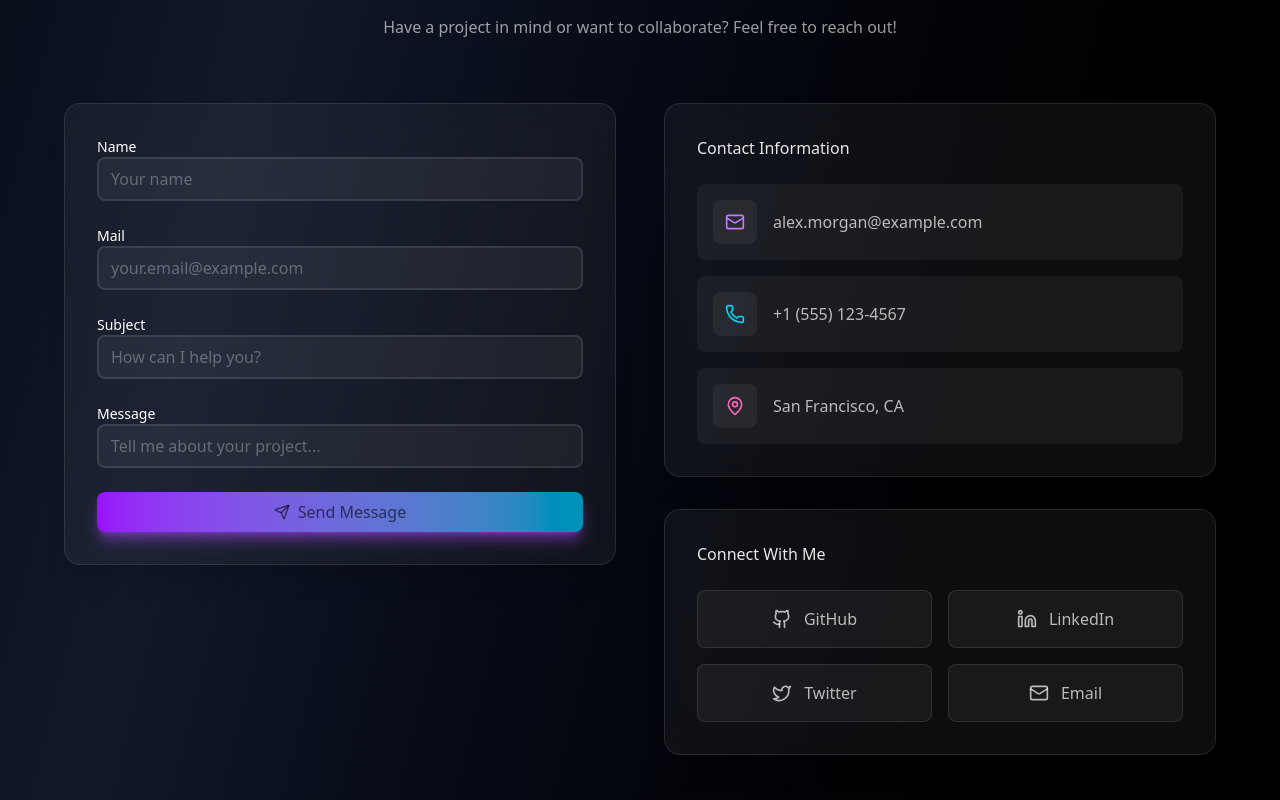
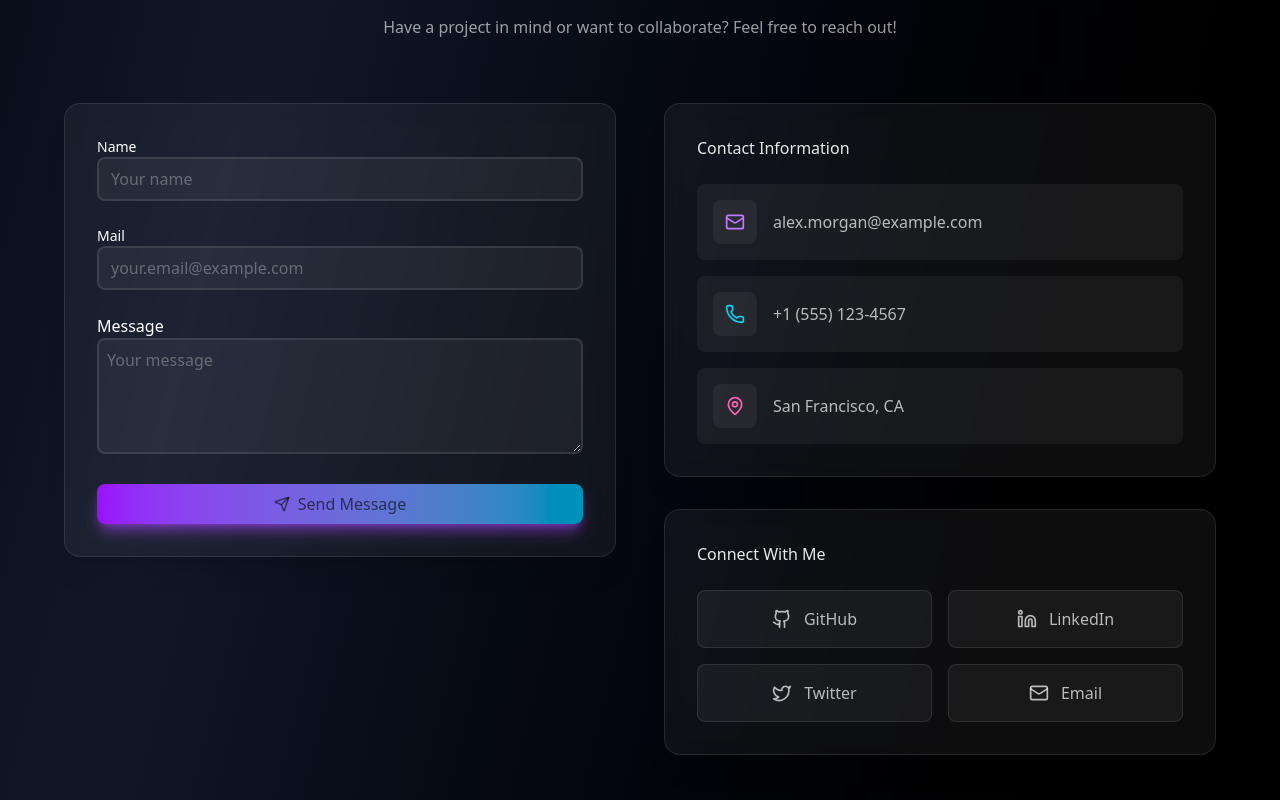
Before and after one commit to Rustemov02/myPortfolio, a React (Vite) app: page / in a window 1280 px wide. Shown: the part 4080-4880 px from the top of the page. Built offline with nearby package versions, Linux system fonts and the light colour scheme.

Commit message:
improved contact form with react-hook-form and added "Formspree" for sending email

```diff
--- a/package.json
+++ b/package.json
@@ -17,6 +17,7 @@
     "motion": "^12.23.24",
     "react": "^19.1.1",
     "react-dom": "^19.1.1",
+    "react-hook-form": "^7.66.0",
     "react-remove-scroll": "^2.7.1",
     "tailwind-merge": "^3.3.1",
     "tailwindcss": "^4.1.16"
--- a/src/components/Button.tsx
+++ b/src/components/Button.tsx
@@ -1,4 +1,4 @@
-interface ButtonProps {
+interface ButtonProps extends React.ButtonHTMLAttributes<HTMLButtonElement> {
   onClick?: () => void;
   className?: string;
   children?: React.ReactNode;
--- a/src/components/Input.tsx
+++ b/src/components/Input.tsx
@@ -5,6 +5,7 @@ interface InputType extends React.InputHTMLAttributes<HTMLInputElement> {
   label?: string;
   className?: string;
   variant?: "default";
+  error?: string;
 }
 
 const Input = ({
@@ -15,6 +16,7 @@ const Input = ({
   className,
   variant = "default",
   placeholder,
+  error,
   ...props
 }: InputType) => {
   const styles = {
@@ -40,6 +42,7 @@ const Input = ({
         )}
         {...props}
       />
+      {error && <p className="text-red-400 text-sm mt-1">{error}</p>}
     </div>
   );
 };
--- a/src/index.css
+++ b/src/index.css
@@ -1,10 +1,9 @@
 @import "tailwindcss";
-
 
 /* Ümumi scroll üçün */
 ::-webkit-scrollbar {
-  width: 6px;          /* Yatay/şaquli scrollbar qalınlığı */
-  height: 6px;         /* Yatay scrollbar üçün */
+  width: 6px; /* Yatay/şaquli scrollbar qalınlığı */
+  height: 6px; /* Yatay scrollbar üçün */
 }
 
 ::-webkit-scrollbar-track {
@@ -13,7 +12,7 @@
 
 ::-webkit-scrollbar-thumb {
   background-color: rgba(100, 100, 100, 0.5); /* Scroll bar rəngi */
-  border-radius: 10px;       /* Yuvarlaq kənarlar */
+  border-radius: 10px; /* Yuvarlaq kənarlar */
 }
 
 ::-webkit-scrollbar-thumb:hover {
@@ -22,6 +21,15 @@
 
 /* Firefox */
 * {
-  scrollbar-width: thin;                   /* incə scrollbar */
-  scrollbar-color: rgba(100,100,100,0.5) transparent; /* thumb və track */
+  scrollbar-width: thin; /* incə scrollbar */
+  scrollbar-color: rgba(100, 100, 100, 0.5) transparent; /* thumb və track */
 }
+
+/* Remove Chrome autofill background */
+input:-webkit-autofill,
+input:-webkit-autofill:hover,
+input:-webkit-autofill:focus {
+  -webkit-box-shadow: 0 0 0px 1000px rgba(255, 255, 255, 0.05) inset !important;
+  -webkit-text-fill-color: white !important;
+  transition: background-color 9999s ease-in-out 0s;
+}
--- a/src/pages/Contact.tsx
+++ b/src/pages/Contact.tsx
@@ -10,7 +10,13 @@ import {
   Twitter,
 } from "lucide-react";
 import Input from "../components/Input";
-import { cn } from "../utils/cn";
+import { useForm, Controller } from "react-hook-form";
+
+type FormData = {
+  name: string;
+  email: string;
+  message: string;
+};
 
 const Contact = () => {
   const socialLinks = [
@@ -36,8 +42,42 @@ const Contact = () => {
     { icon: MapPin, text: "San Francisco, CA", color: "text-pink-400" },
   ];
 
-  const handleSubmit = () => {};
+  const {
+    control,
+    handleSubmit,
+    reset,
+    formState: { errors, isSubmitting },
+  } = useForm<FormData>({
+    defaultValues: {
+      name: "",
+      email: "",
+      message: "",
+    },
+  });
 
+  const onSubmit = async (data: FormData) => {
+    console.log(data);
+    try {
+      const response = await fetch("https://formspree.io/f/YOUR_FORM_ID", {
+        method: "POST",
+        headers: {
+          "Content-Type": "application/json",
+        },
+        body: JSON.stringify(data),
+      });
+
+      if (response.ok) {
+        setStatus("success");
+        reset();
+      } else {
+        setStatus("error");
+      }
+    } catch {
+      setStatus("error");
+    }
+
+    reset();
+  };
   return (
     <section
       id="contact"
@@ -68,48 +108,64 @@ const Contact = () => {
             transition={{ duration: 0.6, delay: 0.2 }}
           >
             <div className="glass-card p-8 rounded-2xl border border-white/10 backdrop-blur-md bg-white/5 shadow-xl">
-              <form className="space-y-6">
+              <form className="space-y-6" onSubmit={handleSubmit(onSubmit)}>
                 {/* Name Field */}
                 <div className="space-y-2">
+                  <Controller
+                    name="name"
+                    control={control}
+                    rules={{ required: "Name is required" }}
+                    render={({ field }) => (
                       <Input
                         label="Name"
-                    value=""
                         placeholder="Your name"
-                    // className={//   "shadow-lg shadow-purple-500/20"}
-                    onChange={() => {}}
+                        {...field}
+                        error={errors.name && errors.name.message}
+                      />
+                    )}
                   />
                 </div>
 
                 {/* Email Field */}
                 <div className="space-y-2">
+                  <Controller
+                    name="email"
+                    control={control}
+                    rules={{
+                      required: "Email is required",
+                      pattern: {
+                        value: /^\S+@\S+$/i,
+                        message: "Invalid email",
+                      },
+                    }}
+                    render={({ field }) => (
                       <Input
                         label="Mail"
-                    value=""
                         placeholder="your.email@example.com"
-                    // className={//   "shadow-lg shadow-purple-500/20"}
-                    onChange={() => {}}
+                        error={errors.email && errors.email.message}
+                        {...field}
                       />
-                </div>
-
-                {/* Subject Field */}
-                <div>
-                  <Input
-                    label="Subject"
-                    value=""
-                    placeholder="How can I help you?"
-                    // className={//   "shadow-lg shadow-purple-500/20"}
-                    onChange={() => {}}
+                    )}
                   />
                 </div>
 
                 {/* Message Field */}
                 <div>
-                  <Input
-                    label="Message"
-                    value=""
-                    placeholder="Tell me about your project..."
-                    // className={//   "shadow-lg shadow-purple-500/20"}
-                    onChange={() => {}}
+                  <Controller
+                    name="message"
+                    control={control}
+                    rules={{ required: "Message is required" }}
+                    render={({ field }) => (
+                      <>
+                        <label>Message</label>
+                        <textarea
+                          {...field}
+                          placeholder="Your message"
+                          className="w-full outline-none p-2 rounded-lg bg-white/5 border-2 border-white/10 text-white placeholder:text-white/30 focus:border-purple-500/50 focus:ring-purple-500/20 transition-all"
+                          rows={4}
+                        />
+                      </>
+                    )}
                   />
                 </div>
 
@@ -119,11 +175,12 @@ const Contact = () => {
                   whileTap={{ scale: 0.98 }}
                 >
                   <Button
-                    // type="submit"
+                    type="submit"
+                    disabled={isSubmitting}
                     className="w-full cursor-pointer rounded-lg flex items-center justify-center py-2 px-3 text-black/60 font-medium bg-linear-to-r from-purple-600 to-cyan-600 hover:from-purple-500 hover:to-cyan-500 border-0 shadow-lg shadow-purple-500/50"
                   >
                     <Send className="w-4 h-4 mr-2" />
-                    Send Message
+                    {isSubmitting ? "Sending..." : "Send Message"}
                   </Button>
                 </motion.div>
               </form>
```
Also changed, not shown: 1 other file (tests, documents, lock files or other folders). Lines whose indentation alone changed are shown as unchanged.
